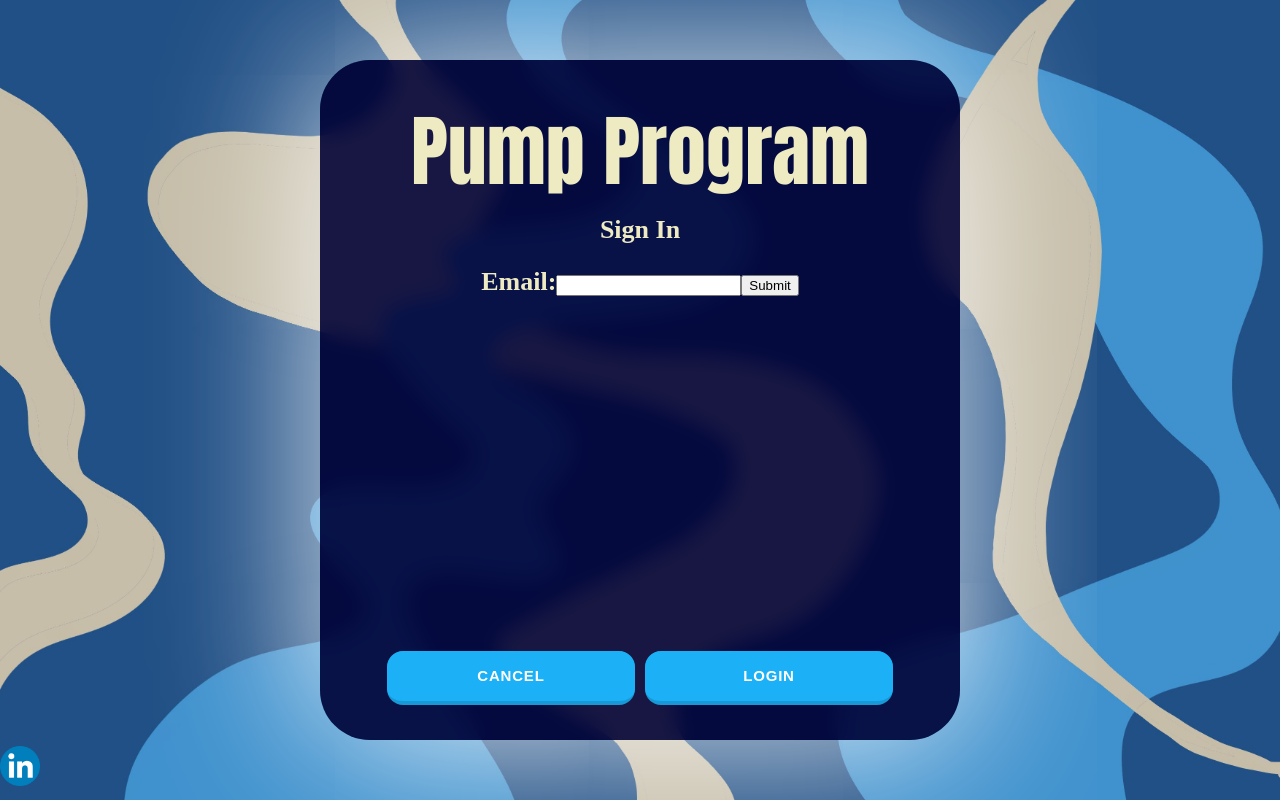
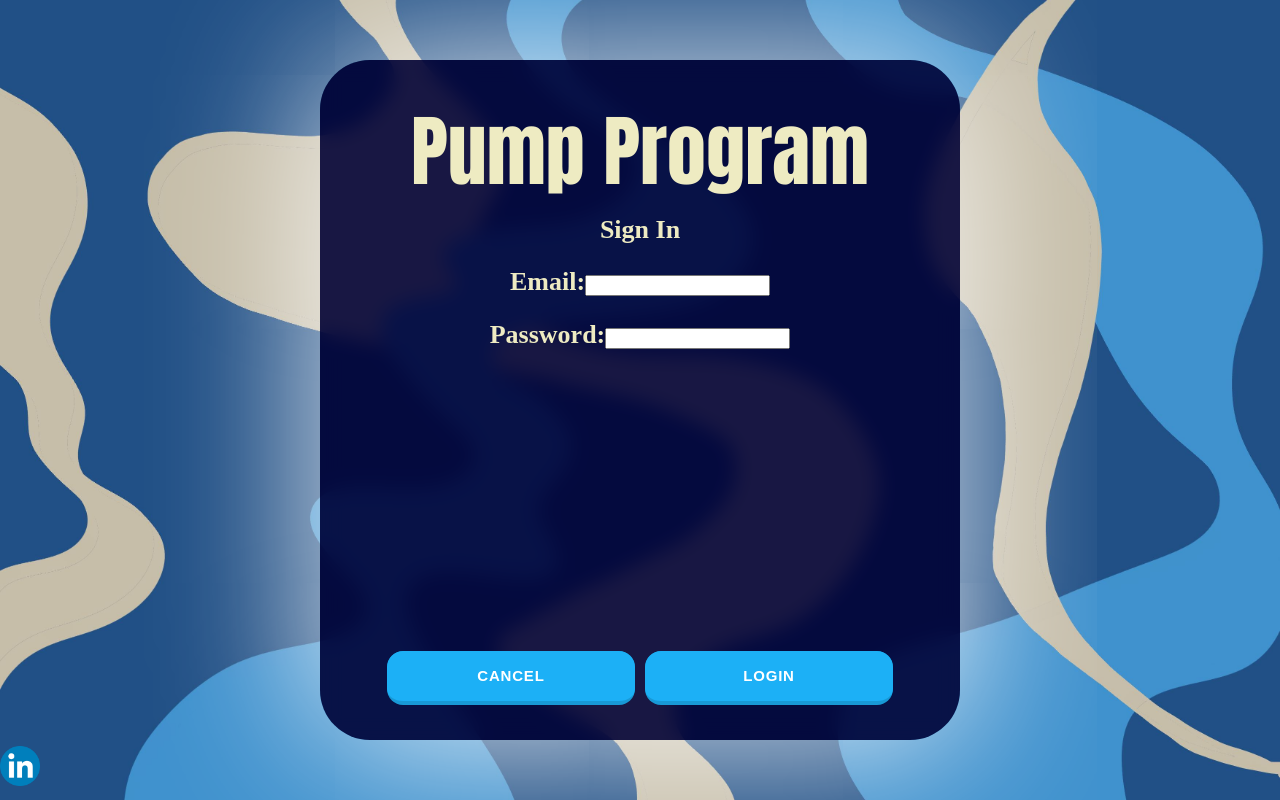
Before and after one commit to osu28/gym_reservation, a React (Create React App) app: page / in a window 1280 px wide. Both pictures are taken after a click on the button "LOGIN". Built offline with nearby package versions, Linux system fonts and the light colour scheme; a web font is replaced by a local one.

Commit message:
login page

```diff
--- a/src/pages/login.tsx
+++ b/src/pages/login.tsx
@@ -8,9 +8,15 @@ function Login() {
             <form>
                 <label>
                     Email:
-                    <input type="text" name="name" />
+                    <input type="text" name="email" />
                 </label>
-                <input type="submit" value="Submit" />
+                <br></br>
+                <br></br>
+                <label>
+                    Password:
+                    <input type="text" name="password" />
+                </label>
+                <br></br>
             </form>
         </div>
     );
--- a/src/pages/split_select.tsx
+++ b/src/pages/split_select.tsx
@@ -5,7 +5,7 @@ function Split_Select() {
     const [count, setCount] = useState(0)
     return (
         <div className='App'>
-            <h1>Select Your Split</h1>
+            <h2>Select Your Split</h2>
             <div className='split_selector'>
                 <button className="button-19">Arms</button>
                 <br></br>
```
